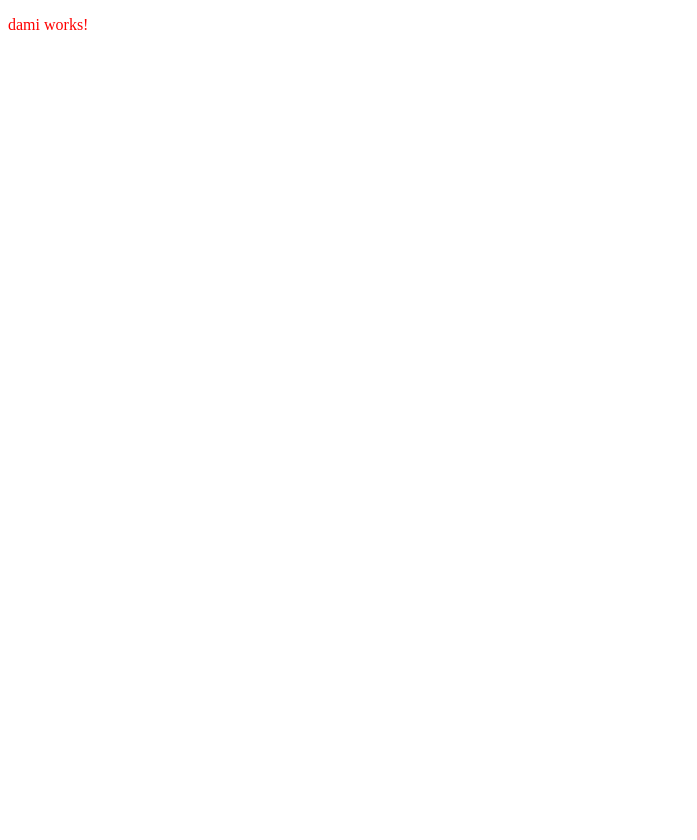
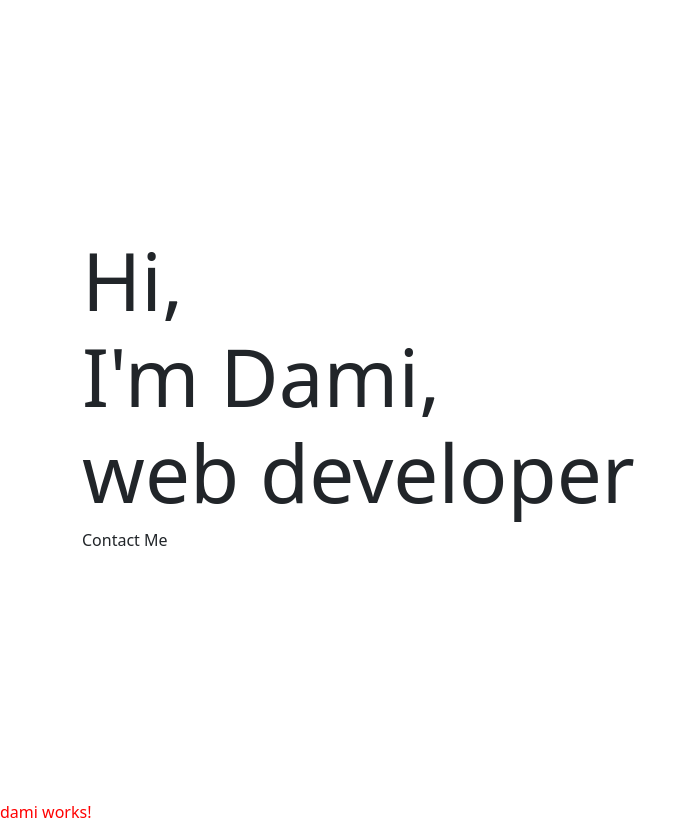
Before and after one commit to dsadiqgit/project, an Angular app: page / in a window 1280 px wide. Shown: the whole page, without its empty margins (0-697 px from the left). Before the commit the page ends 800 px from the top, so only its background shows below. Built offline with nearby package versions, Linux system fonts and the light colour scheme.

Commit message:
adding bootstrap and adding text to hero section

```diff
--- a/angular.json
+++ b/angular.json
@@ -31,7 +31,8 @@
               "src/assets"
             ],
             "styles": [
-              "src/styles.scss"
+              "src/styles.scss",
+              "node_modules/bootstrap/dist/css/bootstrap.min.css"
             ],
             "scripts": []
           },
--- a/src/app/app.component.html
+++ b/src/app/app.component.html
@@ -1 +1,2 @@
+<app-hero></app-hero>
 <app-dami></app-dami>
--- a/src/app/app.module.ts
+++ b/src/app/app.module.ts
@@ -4,11 +4,13 @@ import { BrowserModule } from '@angular/platform-browser';
 import { AppRoutingModule } from './app-routing.module';
 import { AppComponent } from './app.component';
 import { DamiComponent } from './dami/dami.component';
+import { HeroComponent } from './hero/hero.component';
 
 @NgModule({
   declarations: [
     AppComponent,
-    DamiComponent
+    DamiComponent,
+    HeroComponent
   ],
   imports: [
     BrowserModule,
--- /dev/null
+++ b/src/app/hero/hero.component.html
@@ -0,0 +1,18 @@
+<div class="container">
+    <div class="hero-div">
+        <div class="info">
+            <h1>
+                <span>H</span>
+                <span>i</span>,<br>
+                I'm Dami,<br>
+                web developer
+            </h1>
+        </div>
+
+        <div>
+            <p class="contact-box">
+                Contact Me
+            </p>
+        </div>
+    </div>
+</div>
--- /dev/null
+++ b/src/app/hero/hero.component.scss
@@ -0,0 +1,36 @@
+.hero-div {
+    height: 100vh;
+    align-content: center;
+    display: flex;
+    flex-wrap: wrap;
+
+    h1 {
+        font-size: 50px;
+        @media screen {
+            font-size: 80px;
+        }
+
+        span:hover {
+            color: green;
+            animation: shake 0.5s infinite;
+        }
+    }
+
+    .info, .contact-info {
+        width: 100%;
+    }
+}
+
+@keyframes shake {
+    0% { transform: translate(1px, 1px) rotate(0deg); }
+    10% { transform: translate(-1px, -2px) rotate(-1deg); }
+    20% { transform: translate(-3px, 0px) rotate(1deg); }
+    30% { transform: translate(3px, 2px) rotate(0deg); }
+    40% { transform: translate(1px, -1px) rotate(1deg); }
+    50% { transform: translate(-1px, 2px) rotate(-1deg); }
+    60% { transform: translate(-3px, 1px) rotate(0deg); }
+    70% { transform: translate(3px, 1px) rotate(-1deg); }
+    80% { transform: translate(-1px, -1px) rotate(1deg); }
+    90% { transform: translate(1px, 2px) rotate(0deg); }
+    100% { transform: translate(1px, -2px) rotate(-1deg); }
+  }
--- /dev/null
+++ b/src/app/hero/hero.component.ts
@@ -0,0 +1,15 @@
+import { Component, OnInit } from '@angular/core';
+
+@Component({
+  selector: 'app-hero',
+  templateUrl: './hero.component.html',
+  styleUrls: ['./hero.component.scss']
+})
+export class HeroComponent implements OnInit {
+
+  constructor() { }
+
+  ngOnInit(): void {
+  }
+
+}
```
Also changed, not shown: src/styles.scss (line endings or trailing spaces), 1 other file (tests, documents, lock files or other folders).
